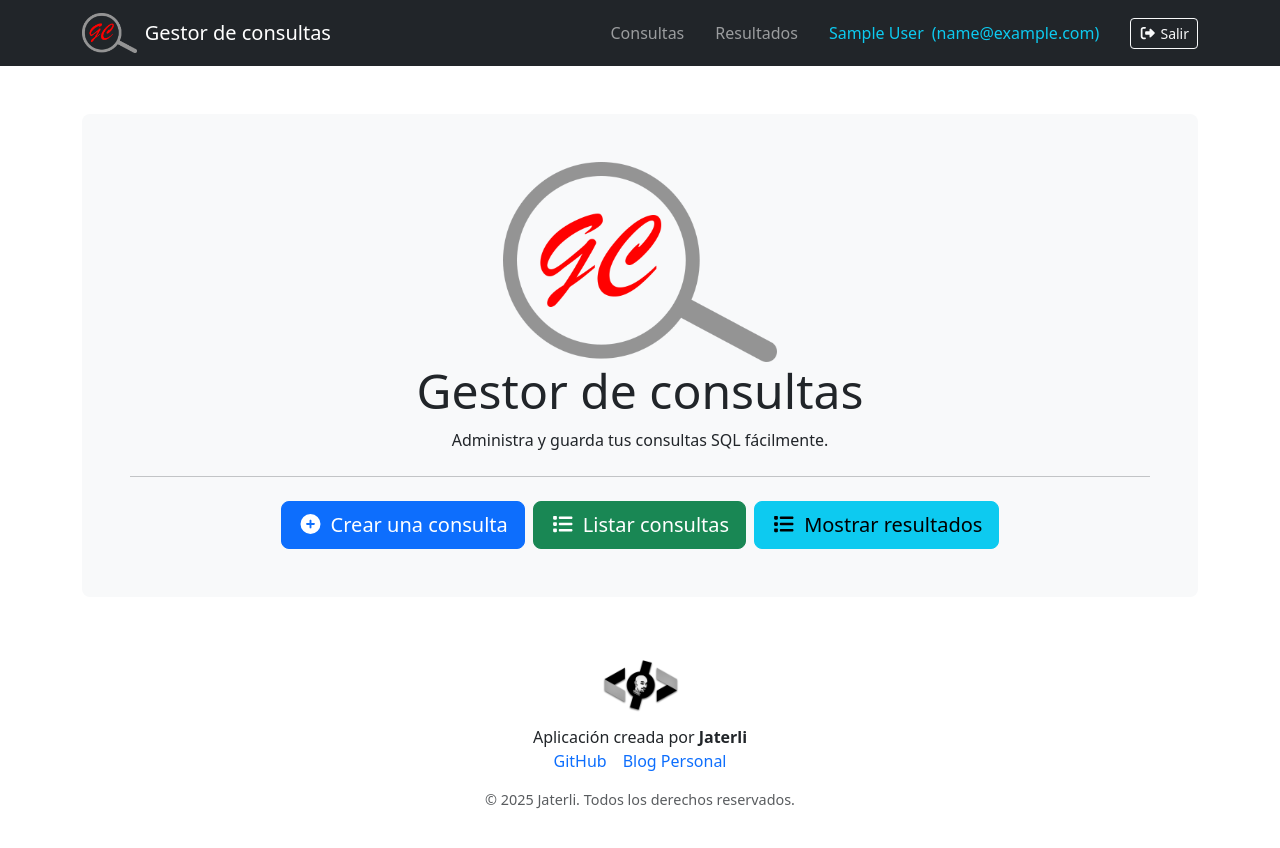
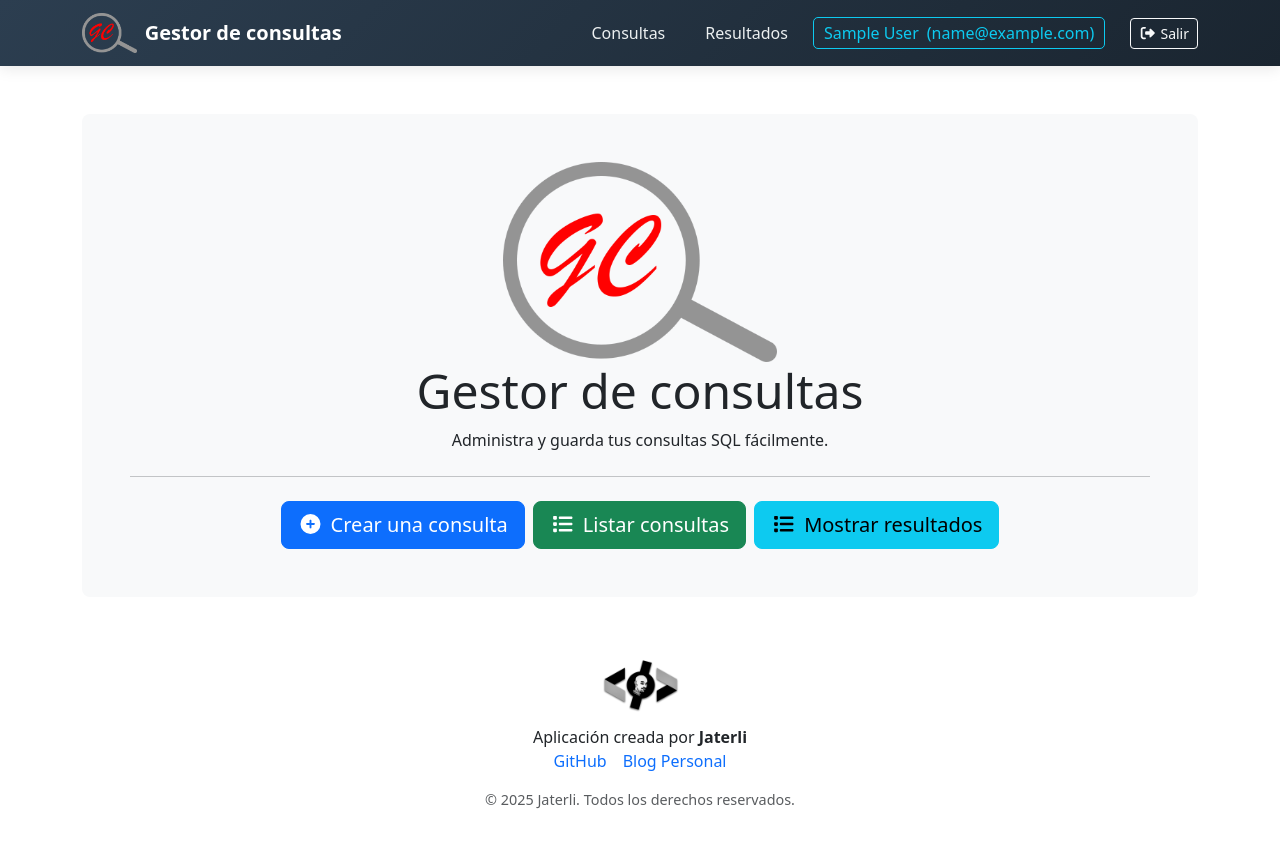
Before and after one commit to Jaterli/translator_management, a React (Vite) app in the folder react-frontend/: page / in a window 1280 px wide. Shown: the top 848 px of the page. Built offline with nearby package versions, Linux system fonts and the light colour scheme; sample sign-in values are in the browser's storage.

Commit message:
chore: update configuration and code

```diff
--- a/react-frontend/src/components/Navbar.tsx
+++ b/react-frontend/src/components/Navbar.tsx
@@ -1,17 +1,28 @@
-import React from 'react';
-import { Link } from 'react-router-dom';
+import React, { useState } from 'react';
+import { NavLink } from 'react-router-dom';
 import { useAuth } from '../context/AuthContext.tsx';
-import { FontAwesomeIcon } from '@fortawesome/react-fontawesome'; // Importar FontAwesome
-import { faSignOutAlt } from '@fortawesome/free-solid-svg-icons'; // Importar el icono de logout
+import { FontAwesomeIcon } from '@fortawesome/react-fontawesome';
+import { faSignOutAlt, faBars, faTimes } from '@fortawesome/free-solid-svg-icons';
 
 const Navbar: React.FC = () => {
   const { isAuthenticated, user, logout } = useAuth();
+  const [isMenuOpen, setIsMenuOpen] = useState(false);
+
+  const toggleMenu = () => {
+    setIsMenuOpen(!isMenuOpen);
+  };
 
   return (
     <nav className="navbar navbar-expand-lg navbar-dark bg-dark">
       <div className="container">
         {/* Logo y texto */}
-        <Link className="navbar-brand d-flex align-items-center" to="/">
+        <NavLink
+          className={({ isActive }) =>
+            `navbar-brand d-flex align-items-center ${isActive ? 'active' : ''}`
+          }
+          to="/"
+          end
+        >
           <img
             src="/images/logo-gc.png"
             alt="Logo"
@@ -19,35 +30,45 @@ const Navbar: React.FC = () => {
             className="d-inline-block align-top"
           />
           <span className="ms-2">Gestor de consultas</span>
-        </Link>
+        </NavLink>
 
-        {/* Botón de toggle para dispositivos móviles */}
+        {/* Botón de toggle */}
         <button
           className="navbar-toggler"
           type="button"
-          data-bs-toggle="collapse"
-          data-bs-target="#navbarNav"
-          aria-controls="navbarNav"
-          aria-expanded="false"
+          onClick={toggleMenu}
           aria-label="Toggle navigation"
         >
-          <span className="navbar-toggler-icon"></span>
+          <FontAwesomeIcon icon={isMenuOpen ? faTimes : faBars} />
         </button>
 
         {/* Menú de navegación */}
-        <div className="collapse navbar-collapse" id="navbarNav">
+        <div className={`collapse navbar-collapse ${isMenuOpen ? 'show' : ''}`}>
           <ul className="navbar-nav ms-auto">
-            {/* Mostrar enlaces y detalles del usuario si está autenticado */}
             {isAuthenticated && user && (
               <>
                 <li className="nav-item">
-                  <Link className="nav-link" to="/list-queries">Consultas</Link>
+                  <NavLink
+                    className={({ isActive }) =>
+                      `nav-link ${isActive ? 'active' : ''}`
+                    }
+                    to="/list-queries"
+                  >
+                    Consultas
+                  </NavLink>
                 </li>
                 <li className="nav-item">
-                  <Link className="nav-link" to="/query-results">Resultados</Link>
+                  <NavLink
+                    className={({ isActive }) =>
+                      `nav-link ${isActive ? 'active' : ''}`
+                    }
+                    to="/query-results"
+                  >
+                    Resultados
+                  </NavLink>
                 </li>
                 <li className="nav-item">
-                  <div className="nav-link text-info">
+                  <div className="text-info">
                     <span className="me-2">{user.name}</span>
                     <span>({user.email})</span>
                   </div>
@@ -55,21 +76,24 @@ const Navbar: React.FC = () => {
               </>
             )}
 
-            {/* Botón de login/logout */}
-            <li className="nav-item ms-2 d-flex align-items-center">
+            <li className="nav-item d-flex align-items-center">
               {isAuthenticated ? (
                 <button
                   onClick={logout}
                   className="btn btn-outline-light btn-sm"
                   aria-label="Cerrar sesión"
-                  title="Cerrar sesión"
                 >
-                  <FontAwesomeIcon icon={faSignOutAlt} /> Salir{/* Icono de logout */}
+                  <FontAwesomeIcon icon={faSignOutAlt} /> Salir
                 </button>
               ) : (
-                <Link to="/login" className="btn btn-outline-light btn-sm" aria-label="Iniciar sesión">
+                <NavLink
+                  to="/login"
+                  className={({ isActive }) =>
+                    `btn btn-outline-light ${isActive ? 'active' : ''}`
+                  }
+                >
                   Login
-                </Link>
+                </NavLink>
               )}
             </li>
           </ul>
--- a/react-frontend/src/main.tsx
+++ b/react-frontend/src/main.tsx
@@ -3,6 +3,7 @@ import ReactDOM from "react-dom/client";
 import App from "./App.tsx";
 import "./styles/main.css";
 import 'bootstrap/dist/css/bootstrap.min.css';
+import 'bootstrap/dist/js/bootstrap.bundle.min.js';
 
 ReactDOM.createRoot(document.getElementById("root")!).render(
   <React.StrictMode>
--- a/react-frontend/src/styles/main.css
+++ b/react-frontend/src/styles/main.css
@@ -4,37 +4,177 @@ body {
     padding: 0 0 1rem 0;
 }
 
-  nav {
-    background-color: #333;
-    color: #fff;
-    padding: 10px;
+/* Estilos para la barra de navegación */
+nav.navbar {
+    background: linear-gradient(135deg, #2c3e50 0%, #1a2530 100%) !important;
+    box-shadow: 0 2px 15px rgba(0, 0, 0, 0.1);
+    padding: 0.5rem 0;
 }
 
-  nav ul {
-    list-style: none;
-    display: flex;
-    gap: 15px;
+.navbar-brand {
+    font-weight: 600;
+    transition: transform 0.3s ease;
 }
 
-  nav ul li {
-    display: inline;
+.navbar-brand:hover {
+    transform: translateY(-2px);
 }
 
-  nav ul li a {
-    color: white;
-    text-decoration: none;
+.navbar-brand img {
+    transition: transform 0.3s ease;
+}
+
+.navbar-brand:hover img {
+    transform: scale(1.05);
+}
+
+.navbar-toggler {
+    border: 1px solid rgba(255, 255, 255, 0.2);
+    padding: 0.4rem 0.7rem;
+}
+
+.navbar-toggler:focus {
+    box-shadow: 0 0 0 2px rgba(255, 255, 255, 0.25);
+}
+
+.navbar-nav {
+    align-items: center;
+}
+
+.nav-link {
+    color: #ecf0f1 !important;
+    font-weight: 500;
+    padding: 4px 10px !important;
+    margin: 0 5px;
+    border-radius: 6px;
+    transition: all 0.3s ease;
+    position: relative;
+}
+
+/* Estilo para enlaces activos */
+.nav-link.active {
+    background-color: rgba(52, 152, 219, 0.2) !important;
+}
+
+/* Estilo para hover en enlaces */
+.nav-link:hover {
+    background-color: rgba(255, 255, 255, 0.1) !important;
+    color: #3498db !important;
+}
+
+/* Efecto de subrayado al hacer hover */
+.nav-link::after {
+    content: '';
+    position: absolute;
+    width: 0;
+    height: 2px;
+    bottom: 0;
+    left: 50%;
+    background-color: #3498db;
+    transition: all 0.3s ease;
+    transform: translateX(-50%);
+}
+
+
+/* Estilo para el botón de logout */
+.btn-outline-light {
+    border: 1px solid rgba(255, 255, 255, 0.3);
+    color: #ecf0f1;
+    transition: all 0.3s ease;
+    font-weight: 500;
+    font-size: 15px;
+    padding: 5px 12px;
+}
+
+.btn-outline-light:hover {
+    background-color: rgba(255, 255, 255, 0.1);
+    border-color: #3498db;
+    color: #3498db;
+    box-shadow: 0 4px 8px rgba(0, 0, 0, 0.1);
+}
+
+/* Información del usuario */
+.text-info {
+  text-align: center;
+  padding: 3px 10px ;
+  border: 1px solid;
+  border-radius: 5px;
+}
+
+/* Estilos específicos para móviles */
+@media (max-width: 991.98px) {
+    .navbar-collapse {
+        background: linear-gradient(135deg, #2c3e50 0%, #34495e 100%);
+        border-radius: 10px;
+        margin-top: 15px;
+        padding: 15px;
+        box-shadow: 0 8px 25px rgba(0, 0, 0, 0.2);
+        border: 1px solid rgba(255, 255, 255, 0.1);
+    }
+
+    .navbar-nav {
+        padding: 10px 0;
+    }
+
+    .nav-item {
+        margin: 2px 0;
+        width: 100%;
+    }
+
+    .nav-link {
+        padding: 12px 15px !important;
+        margin: 5px 0;
+        display: block;
+        text-align: center;
+        border-radius: 8px;
+        background-color: rgba(255, 255, 255, 0.05);
+    }
+
+    /* Separación entre enlaces en móviles */
+    .nav-link:not(:last-child) {
+        margin-bottom: 10px;
+    }
+
+    .nav-link.active {
+        background-color: rgba(52, 152, 219, 0.25) !important;
+        /* box-shadow: 0 0 15px rgba(52, 152, 219, 0.3); */
+    }
+
+    .nav-link:hover {
+        background-color: rgba(255, 255, 255, 0.1) !important;
+        transform: translateX(5px);
+    }
+
+    .btn-outline-light {
+        width: 100%;
+        padding: 10px;
+        margin-top: 10px;
+    }
+
+}
+
+/* Estilos para pantallas grandes */
+@media (min-width: 992px) {
+    .navbar-nav {
+        gap: 10px;
+    }
+
+    .nav-item:last-child{
+      margin-left: 15px;
+    }
+
 }
 
 h1, h2, h3 {
     color: #333;
 }
 
-  .fs-custom-7{
+.fs-custom-7 {
     font-size: 0.8rem;
 }
 
 @media (max-width: 768px) {
     .fs-custom-sm-7 {
-      font-size: 0.8rem; /* Tamaño de fuente normal */
+        font-size: 0.8rem;
     }
 }
```
Also changed, not shown: 1 other file (tests, documents, lock files or other folders). Lines whose indentation alone changed are shown as unchanged.
